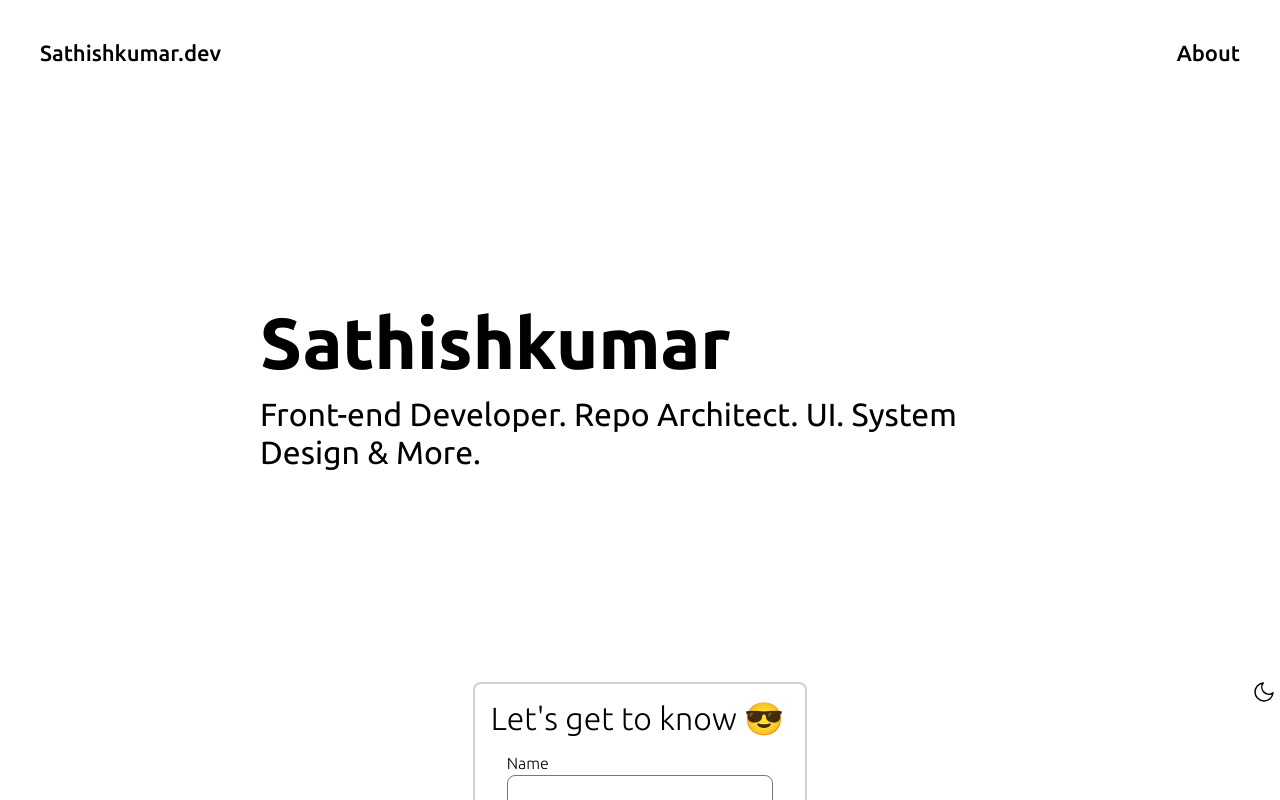
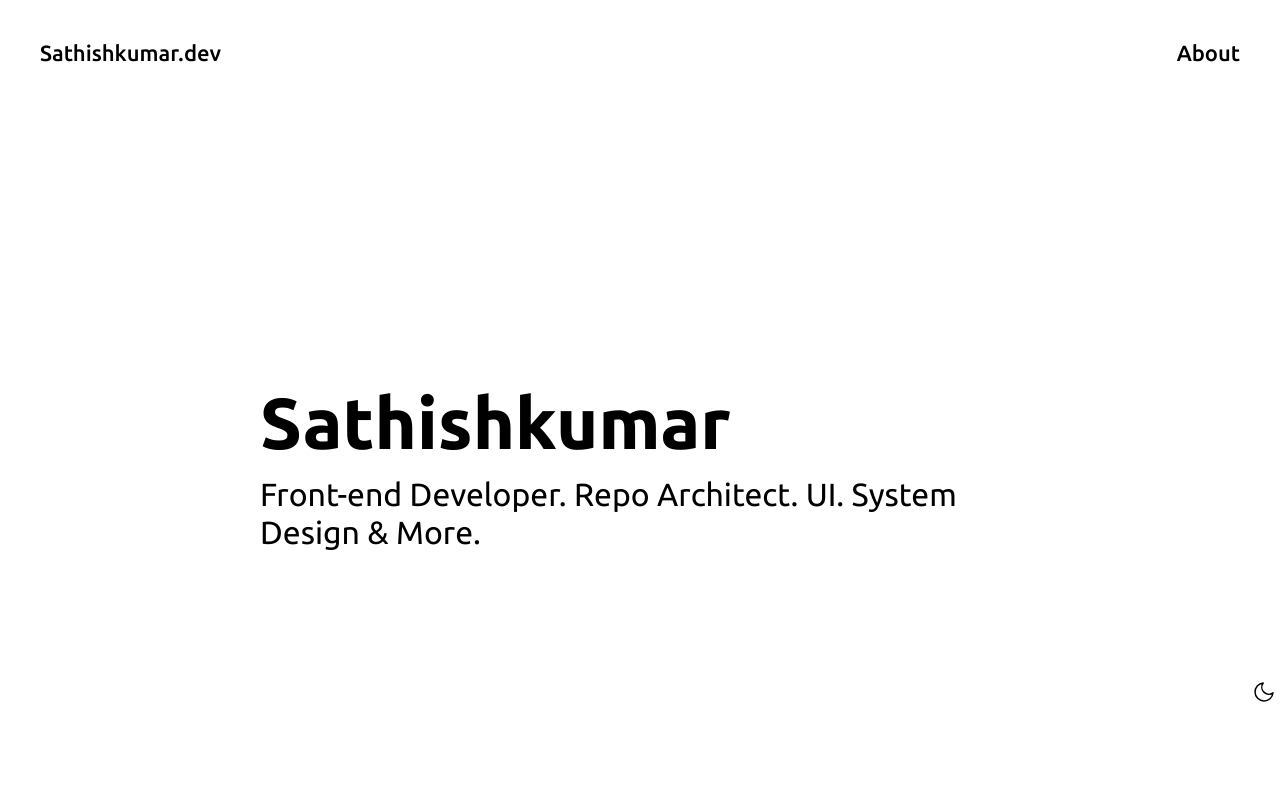
Before and after one commit to sathish-repos/profile, an Angular app: page / in a window 1280 px wide. Shown: the top 800 px of the page. Built offline with nearby package versions, Linux system fonts and the light colour scheme.

Commit message:
add style

```diff
--- a/src/app/pages/profile/components/contact/contact.component.scss
+++ b/src/app/pages/profile/components/contact/contact.component.scss
@@ -26,5 +26,9 @@
       width: 100%;
       font-size: 1rem;
     }
+
+    button:hover {
+      cursor: pointer;
+    }
   }
 }
--- a/src/app/pages/profile/components/hero/hero.component.scss
+++ b/src/app/pages/profile/components/hero/hero.component.scss
@@ -3,7 +3,7 @@
   justify-content: center;
   align-items: center;
   height: auto;
-  min-height: 60vh;
+  min-height: 80vh;
 }
 
 h1 {
```
